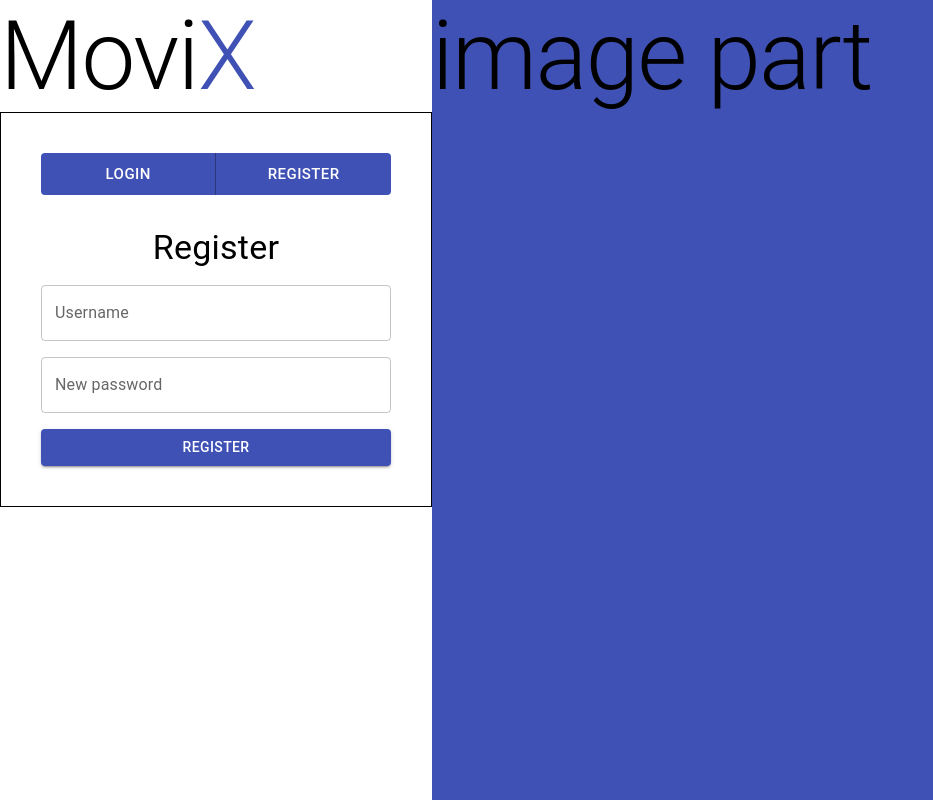
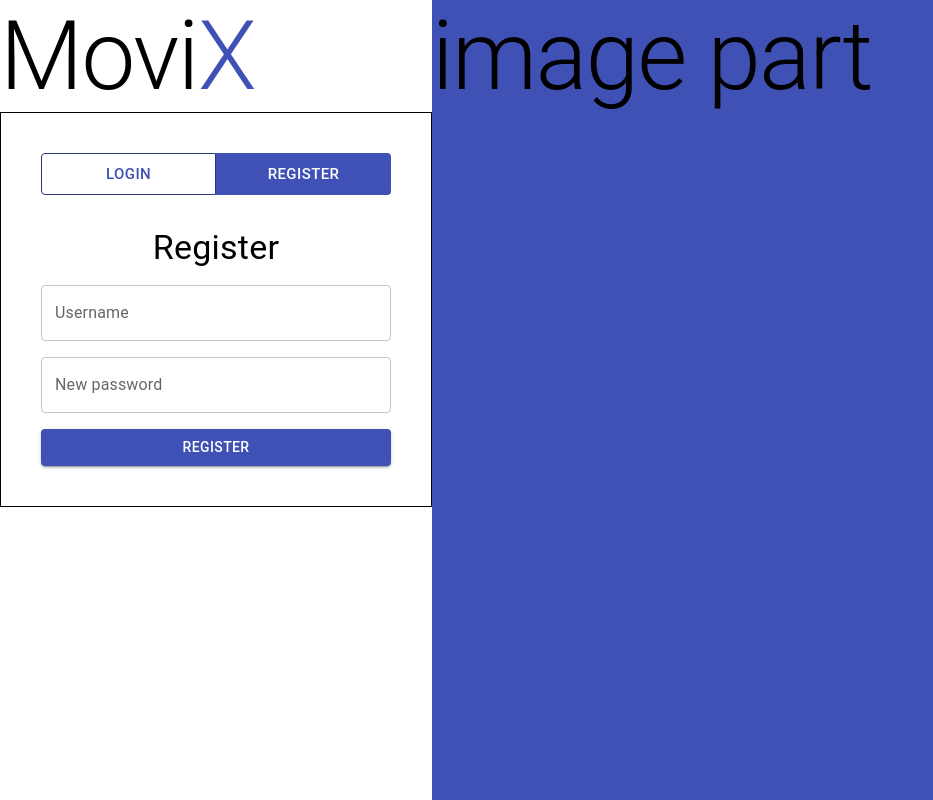
Before and after one commit to KagBen/MovieSubscriptionManagment, a React (Vite) app in the folder clientSide/: page / in a window 1280 px wide. Both pictures are taken after a click on the button "REGISTER". Shown: the whole page, without its empty margins (0-933 px from the left). Built offline with nearby package versions, Linux system fonts and the light colour scheme.

Commit message:
frontend

```diff
--- a/clientSide/src/Pages/entryPage/entryPage.jsx
+++ b/clientSide/src/Pages/entryPage/entryPage.jsx
@@ -13,12 +13,25 @@ import LoginRegComp from "./loginRegComp";
 
 const EntryPage = () => {
   const [_isLogin, setIsLogin] = useState(true);
-
+  const [LoginbuttonStyle, setLogButtonStyle] = useState("contained");
+  const [RegisterbuttonStyle, setRegButtonStyle] = useState("outlined");
   const RightStack = styled(Stack)(({ theme }) => ({
     backgroundColor: theme.palette.primary.main,
     minHeight: "100vh",
     flexGrow: "0.8",
   }));
+
+  const handleLoginClick = () => {
+    setIsLogin(true);
+    setLogButtonStyle("contained");
+    setRegButtonStyle("outlined");
+  };
+
+  const handleRegisterClick = () => {
+    setIsLogin(false);
+    setLogButtonStyle("outlined");
+    setRegButtonStyle("contained");
+  };
 
   return (
     <>
@@ -34,9 +47,7 @@ const EntryPage = () => {
               X
             </Typography>
           </Typography>
-          <Stack
-            sx={{ padding: "40px", border: "1px solid"}}
-          >
+          <Stack sx={{ padding: "40px", border: "1px solid" }}>
             <ButtonGroup
               variant="contained"
               color="primary"
@@ -45,10 +56,20 @@ const EntryPage = () => {
               disableElevation
               fullWidth={true}
             >
-              <Button onClick={() => setIsLogin(true)}>Login</Button>
-              <Button onClick={() => setIsLogin(false)}>Register</Button>
+              <Button onClick={handleLoginClick} variant={LoginbuttonStyle}>
+                Login
+              </Button>
+              <Button
+                onClick={handleRegisterClick}
+                variant={RegisterbuttonStyle}
+              >
+                Register
+              </Button>
             </ButtonGroup>
-            <LoginRegComp isLogin={_isLogin} />
+            <LoginRegComp
+              isLogin={_isLogin}
+              handleLoginClick={handleLoginClick}
+            />
           </Stack>
         </Stack>
         <RightStack>
--- a/clientSide/src/Pages/entryPage/loginRegComp.jsx
+++ b/clientSide/src/Pages/entryPage/loginRegComp.jsx
@@ -3,7 +3,7 @@ import { useState } from "react";
 import axios from "axios";
 import { toast } from "react-toastify";
 
-const LoginRegComp = ({ isLogin }) => {
+const LoginRegComp = ({ isLogin ,handleLoginClick}) => {
   const [userData, setUserData] = useState({});
 
   const handleUserData = (e) => {
@@ -16,11 +16,28 @@ const LoginRegComp = ({ isLogin }) => {
       const loginUser = await axios.post("http://localhost:3000/users/login", {
         userLoginInfo: userData,
       });
-      toast.success("user logged in");
+      toast.success("User logged in");
     } catch (err) {
-      toast.error(err.response.data.message);
+      toast.error(await err.response.data.message);
     }
   };
+
+  const RegisterUserToServer = async () => {
+    try {
+      const RegisterUser = await axios.patch("http://localhost:3000/users/register", {
+        userRegisterInfo: userData,
+      });
+      console.log(RegisterUser)
+      toast.success("User register Successfully");
+    handleLoginClick();
+    } catch (err) {
+        console.log(err);
+      toast.error(await err.response.data.message);
+    }
+  };
+
+
+
 
   return (
     <>
@@ -52,7 +69,7 @@ const LoginRegComp = ({ isLogin }) => {
             Login
           </Button>
         ) : (
-          <Button variant="contained">Register</Button>
+          <Button variant="contained" onClick={RegisterUserToServer}>Register</Button>
         )}
       </Stack>
     </>
--- a/clientSide/src/Theme.js
+++ b/clientSide/src/Theme.js
@@ -9,6 +9,7 @@ const theme = createTheme({
       main: "#ff9800",
     },
     secondary: { main: "#ff9800" },
+    Success: {main:"#2e7d32"}
     // Other palette properties...
   },
   components: {
```
Also changed, not shown: 1 other file (tests, documents, lock files or other folders).
